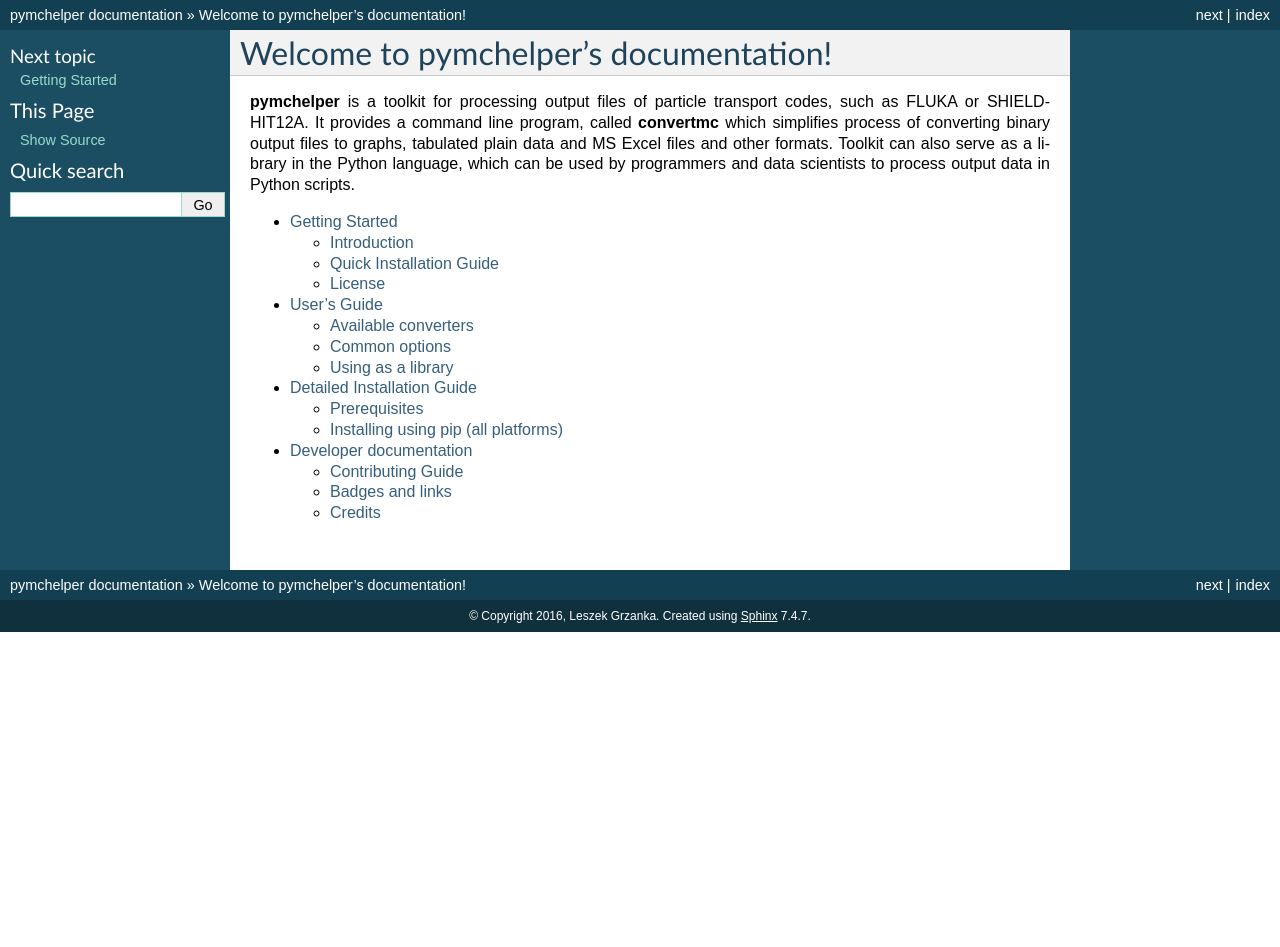
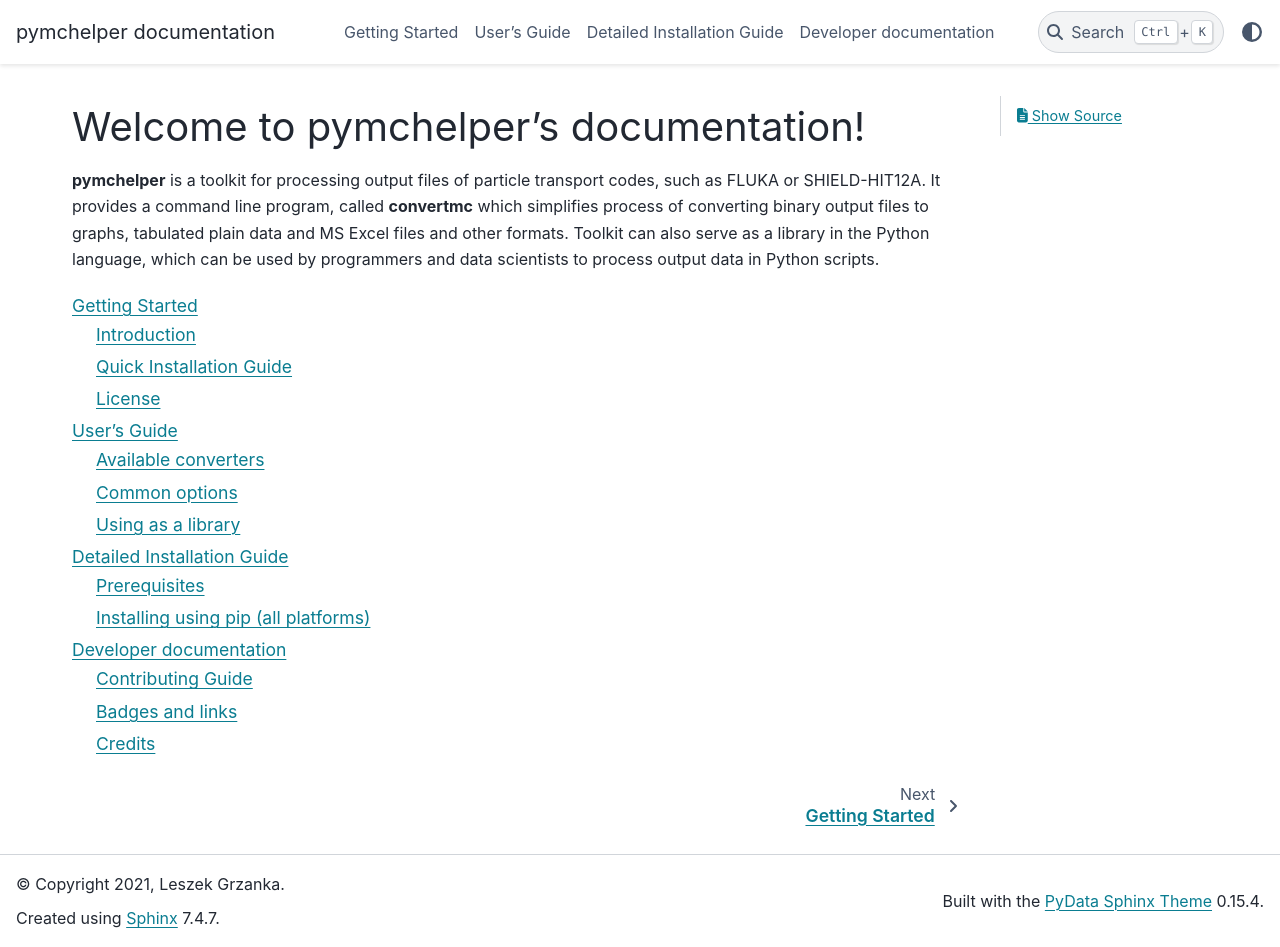
Before and after one commit to DataMedSci/pymchelper, a Sphinx documentation site: the page built from docs/index.rst, in a window 1280 px wide and 947 px high. Built offline with Sphinx 7.4.7 and the PyData theme 0.15.4, drawn with Linux system fonts in a browser that asks for light colours; pages that are not in the unit, such as notebooks, are missing from menus.

Commit message:
new theme

```diff
--- a/docs/conf.py
+++ b/docs/conf.py
@@ -72,7 +72,7 @@ master_doc = 'index'
 
 # General information about the project.
 project = 'pymchelper'
-copyright = '2016, Leszek Grzanka'
+copyright = '2021, Leszek Grzanka'
 author = 'Leszek Grzanka'
 
 # The version info for the project you're documenting, acts as replacement for
@@ -143,7 +143,9 @@ todo_include_todos = True
 
 # The theme to use for HTML and HTML Help pages.  See the documentation for
 # a list of builtin themes.
-html_theme = 'default'
+#html_theme = 'default'
+#pydata needs `pip install pydata-sphinx-theme`
+html_theme = "pydata_sphinx_theme"
 
 # Theme options are theme-specific and customize the look and feel of a theme
 # further.  For a list of options available for each theme, see the
```
